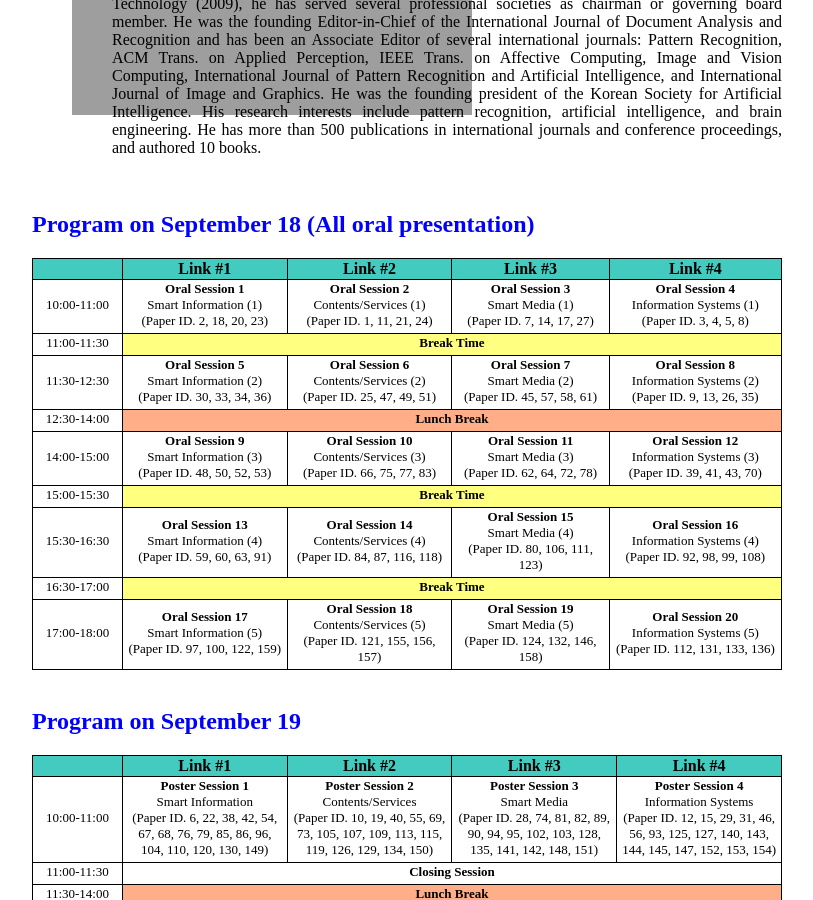
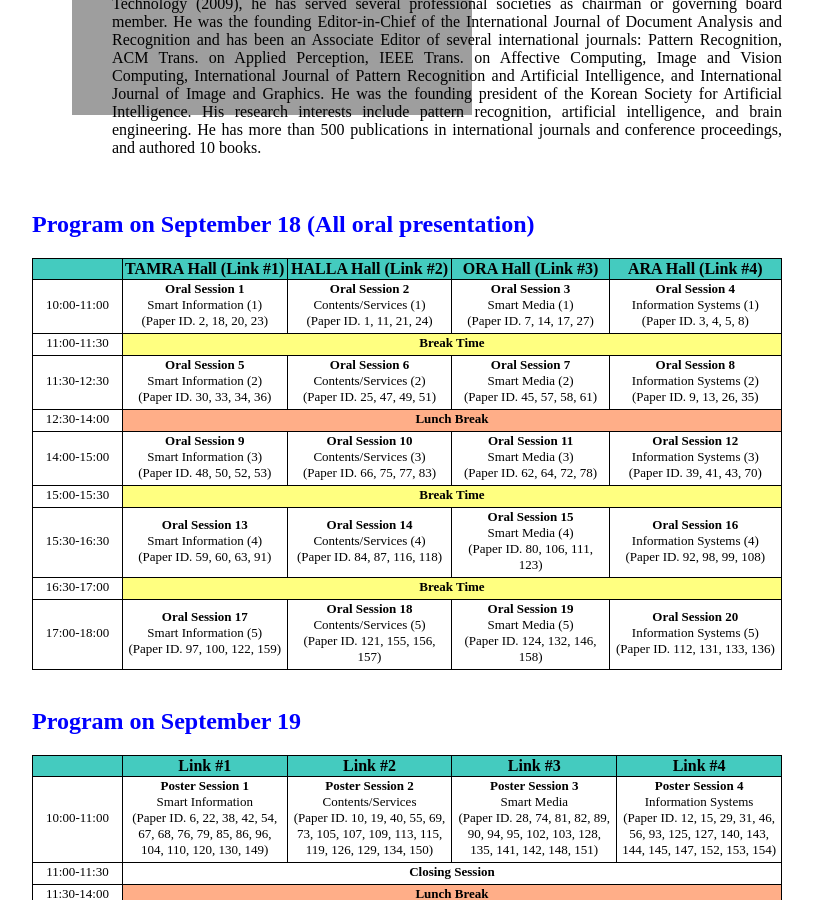
Before and after one commit to icea-conf/sma-2020.github.io, a Jekyll site: the page built from program/index.html, in a window 1280 px wide and 900 px high, scrolled down 2281 px. Shown: the whole window, without its empty margins (233-1046 px from the left). Built offline with Jekyll 4.4.1, drawn with Linux system fonts in a browser that asks for light colours; some of the changed text lies outside the part shown.

Commit message:
Update index.html

```diff
--- a/program/index.html
+++ b/program/index.html
@@ -169,7 +169,7 @@ title: SMA 2020
                               <td class="theader" width="12%">
                               </td>
                               <td class="theader" colspan="4" width="88%">
-                                   <b>Tamra Hall(Link #1)</b>
+                                   <b>TAMRA Hall (Link #1)</b>
                               </td>
                          </tr>
                          <tr>
@@ -280,16 +280,16 @@ title: SMA 2020
                               <td class="theader" width="12%">
                               </td>
                               <td class="theader" width="22%">
-                                   <b>Link #1</b>
+                                   <b>TAMRA Hall (Link #1)</b>
                               </td>
                               <td class="theader" width="22%">
-                                   <b>Link #2</b>
+                                   <b>HALLA Hall (Link #2)</b>
                               </td>
                               <td class="theader" width="21%">
-                                   <b>Link #3</b>
+                                   <b>ORA Hall (Link #3)</b>
                               </td>
                               <td class="theader" width="23%">
-                                   <b>Link #4</b>
+                                   <b>ARA Hall (Link #4)</b>
                               </td>
                          </tr>
                          <tr>
```
